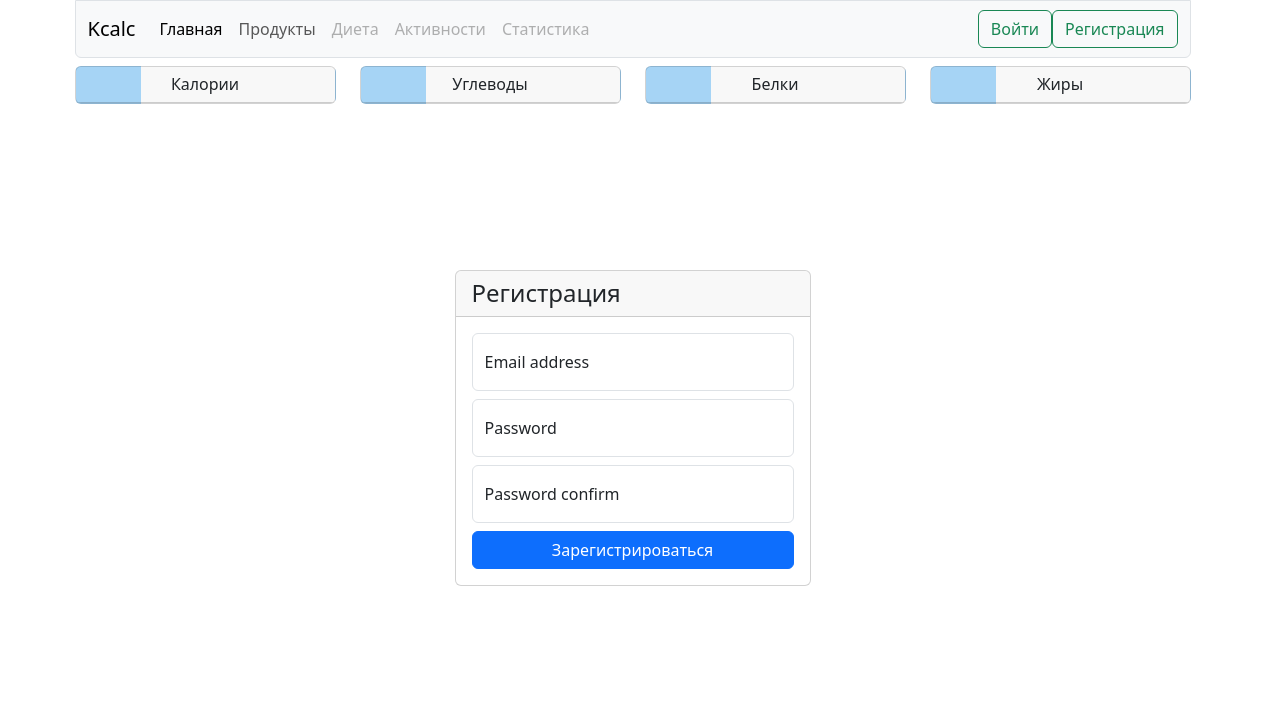
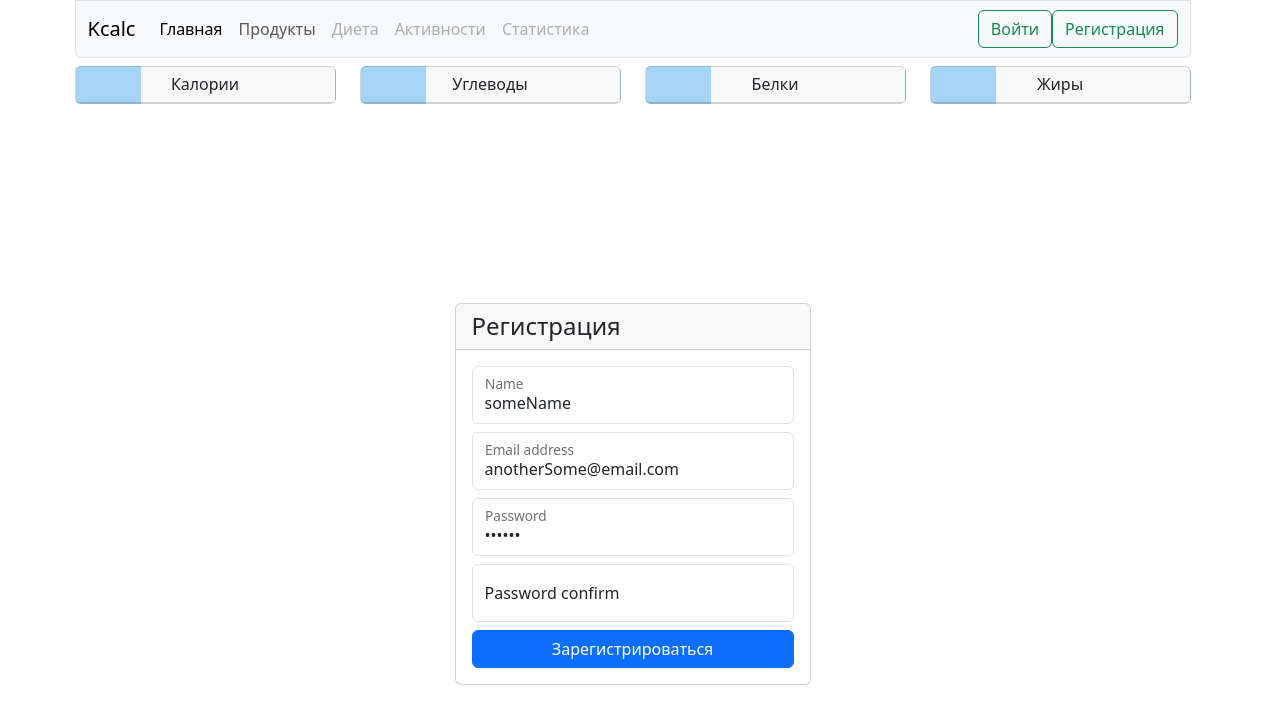
Before and after one commit to evgeniy-shota/spa_kcalc, a Vue app: page /registration in a window 1280 px wide. Shown: the top 724 px of the page. Built offline with nearby package versions, Linux system fonts and the light colour scheme.

Commit message:
start add registration

```diff
--- a/src/views/LoginView.vue
+++ b/src/views/LoginView.vue
@@ -6,23 +6,31 @@ const email = ref("ttuser@mail.com");
 const password = ref("qwerty");
 
 
-function login() {
+
+function login(userEmail, userPassword) {
+
     axios.get("http://127.0.0.1:8000/sanctum/csrf-cookie")
         .then((response) => {
-            console.log(response);
+            console.log("Get csrf");
+            console.log(response.headers);
+            // console.log(response);
+            // axios.defaults.headers.common['X-CSRF-TOKEN'] = response.data;
         })
         .catch((error) => {
             console.log(error);
         });
 
-    axios.post("http://127.0.0.1:8000/api/login")
-        .then((response) => {
-            console.log(response);
-        })
-        .catch((error) => {
-            console.log('We hawe a problem....');
-            console.log(error);
-        });
+    // axios.post("http://127.0.0.1:8000/api/login", {
+    //     email: userEmail,
+    //     password: userPassword
+    // })
+    //     .then((response) => {
+    //         console.log(response);
+    //     })
+    //     .catch((error) => {
+    //         console.log('We hawe a problem....');
+    //         console.log(error);
+    //     });
 }
 
 </script>
@@ -49,7 +57,7 @@ function login() {
                     </div>
 
                     <div class="d-grid">
-                        <button class="btn btn-primary" v-on:click="login()" type="button">Войти</button>
+                        <button class="btn btn-primary" v-on:click="login(email, password)" type="button">Войти</button>
                     </div>
                     <a href="" class="link">Забыли пароль?</a>
                 </form>
--- a/src/views/RegistrationView.vue
+++ b/src/views/RegistrationView.vue
@@ -1,5 +1,39 @@
 <script setup>
 import { ref } from 'vue';
+import axios from 'axios';
+
+const name = ref('someName');
+const email = ref("anotherSome@email.com");
+const password = ref("qwerty");
+
+function registrate(userEmail, userName, userPassword) {
+    axios.defaults.withXSRFToken = true;
+    axios.defaults.withCredentials = true;
+
+    axios.get("http://localhost:8000/sanctum/csrf-cookie")
+        .then((response) => {
+            console.log("Get csrf");
+
+            axios.post("http://localhost:8000/api/registration", {
+                email: userEmail,
+                name: userName,
+                password: userPassword,
+            })
+                .then((response) => {
+                    console.log(response);
+                })
+                .catch((error) => {
+                    console.log("Trouble with registration...");
+
+                    console.log(error);
+                });
+        })
+        .catch((error) => {
+            console.log(error);
+        });
+
+
+}
 </script>
 
 
@@ -12,11 +46,17 @@ import { ref } from 'vue';
             <div class="card-body">
                 <form action="">
                     <div class="form-floating mb-2">
-                        <input type="text" class="form-control" id="loginInput" placeholder="name@example.com">
-                        <label for="loginInput">Email address</label>
+                        <input type="text" :value="name" class="form-control" id="nameInput" placeholder="Ivan">
+                        <label for="nameInput">Name</label>
                     </div>
                     <div class="form-floating mb-2">
-                        <input type="password" class="form-control" id="passwordInput" placeholder="Password">
+                        <input type="email" :value="email" class="form-control" id="emailInput"
+                            placeholder="name@example.com">
+                        <label for="emailInput">Email address</label>
+                    </div>
+                    <div class="form-floating mb-2">
+                        <input type="password" :value="password" class="form-control" id="passwordInput"
+                            placeholder="Password">
                         <label for="passwordInput">Password</label>
                     </div>
                     <div class="form-floating mb-2">
@@ -25,7 +65,8 @@ import { ref } from 'vue';
                     </div>
 
                     <div class="d-grid">
-                        <button class="btn btn-primary" type="button">Зарегистрироваться</button>
+                        <button @click="registrate(email, name, password)" class="btn btn-primary"
+                            type="button">Зарегистрироваться</button>
                     </div>
                 </form>
             </div>
```
